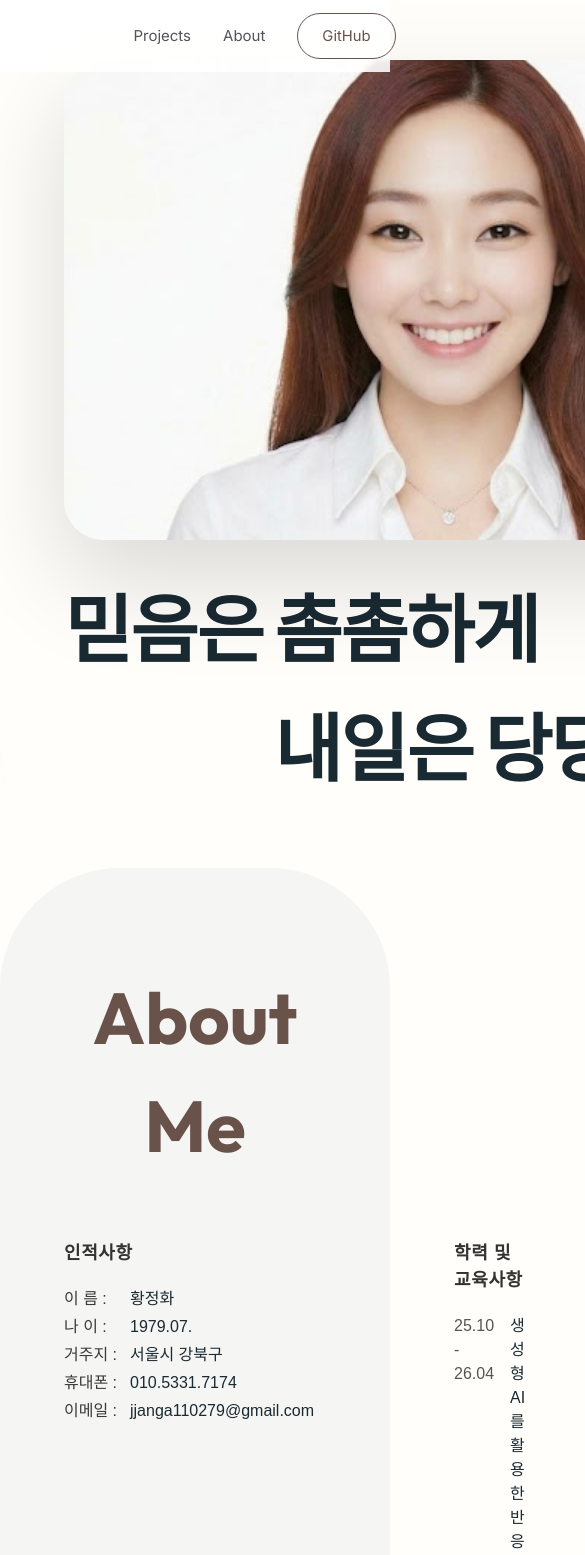
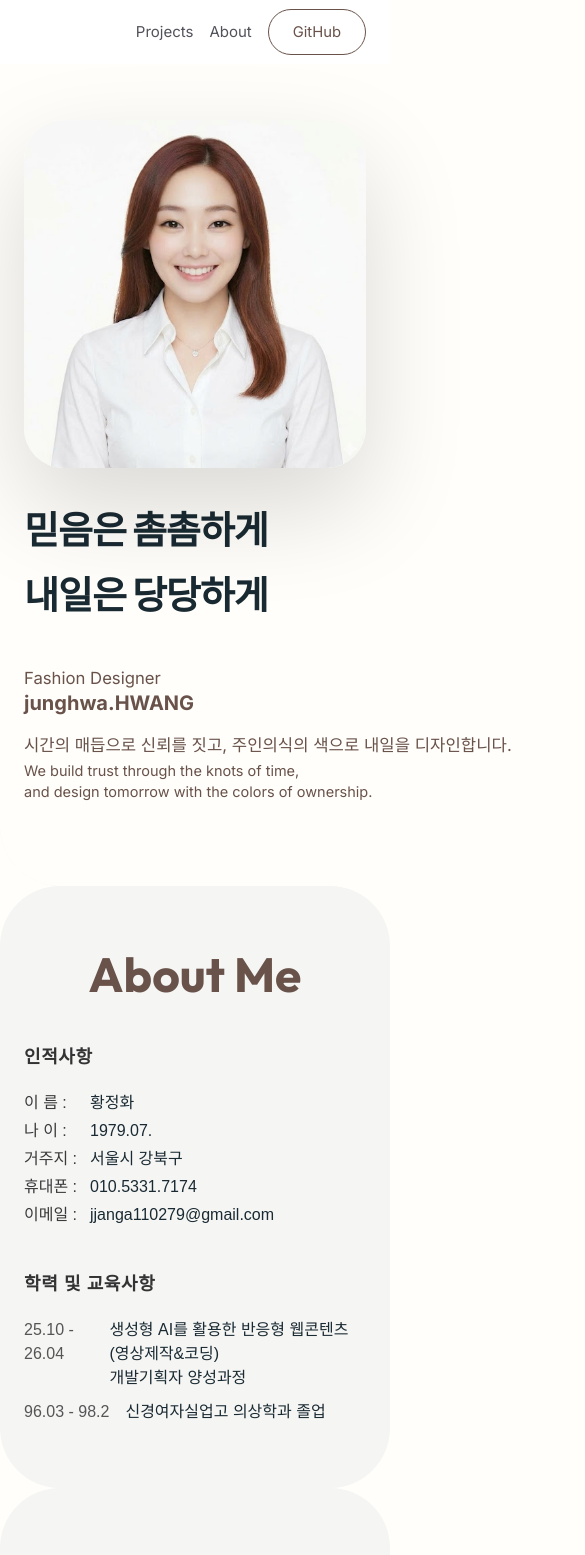
Before and after one commit to jjanga110279-del/my-portfolio, a React (Vite) app: page / in a window 390 px wide. Shown: the top 1555 px of the page, 585 px wide, since content can reach past the window. Built offline with nearby package versions, Linux system fonts and the light colour scheme; a web font is replaced by a local one.

Commit message:
style: add responsive design media queries

```diff
--- a/src/index.css
+++ b/src/index.css
@@ -709,3 +709,133 @@ body {
   color: inherit;
   text-decoration: none;
 }
+
+/* Responsive Design */
+@media (max-width: 1200px) {
+  .nav-container, .hero-section, .about-section, .work-section, .creations-section, .life-section, .footer-section {
+    padding-left: 40px;
+    padding-right: 40px;
+  }
+
+  .hero-avatar-wrapper {
+    width: 100%;
+    height: auto;
+    aspect-ratio: 16/10;
+  }
+}
+
+@media (max-width: 1024px) {
+  .hero-title {
+    font-size: 60px;
+  }
+
+  .hero-title span:last-child {
+    margin-left: 100px;
+  }
+
+  .about-info-grid {
+    gap: 40px;
+  }
+
+  .creations-container {
+    flex-direction: column;
+    gap: 40px;
+  }
+
+  .creations-title {
+    position: static;
+    font-size: 60px;
+    line-height: 1.2;
+  }
+}
+
+@media (max-width: 768px) {
+  .nav-container {
+    padding: 0 24px;
+    height: 64px;
+  }
+
+  .nav-links {
+    gap: 16px;
+  }
+
+  .hero-section {
+    padding: 100px 24px 60px;
+    border-bottom-left-radius: 60px;
+  }
+
+  .hero-section::before {
+    border-bottom-left-radius: 60px;
+  }
+
+  .hero-text-row {
+    flex-direction: column;
+    gap: 32px;
+  }
+
+  .hero-title {
+    font-size: 48px;
+    letter-spacing: -1px;
+  }
+
+  .hero-title span:last-child {
+    margin-left: 0;
+  }
+
+  .hero-avatar-wrapper {
+    margin-top: 20px;
+  }
+
+  .about-section, .work-section, .life-section, .footer-section {
+    padding: 60px 24px;
+  }
+
+  .about-bg, .work-section::before, .life-section::before {
+    border-radius: 60px !important;
+  }
+
+  .about-title, .work-header h2, .life-title, .creations-title {
+    font-size: 48px;
+    margin-bottom: 40px;
+    line-height: 1.2;
+  }
+
+  .about-info-grid {
+    flex-direction: column;
+    gap: 40px;
+  }
+
+  .projects-grid {
+    grid-template-columns: 1fr;
+    gap: 32px;
+  }
+
+  .footer-links-grid {
+    flex-direction: column;
+    gap: 40px;
+  }
+
+  .footer-bottom {
+    flex-direction: column;
+    gap: 16px;
+    text-align: center;
+  }
+}
+
+@media (max-width: 480px) {
+  .hero-title {
+    font-size: 38px;
+  }
+
+  .hero-name {
+    font-size: 20px;
+  }
+
+  .project-title {
+    font-size: 24px;
+  }
+
+  .creation-card {
+    height: 400px;
+  }
+}
```
